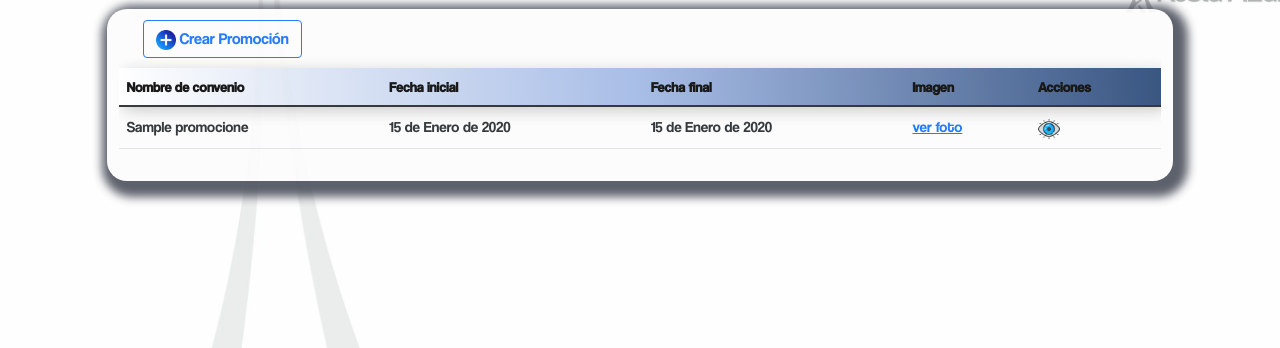
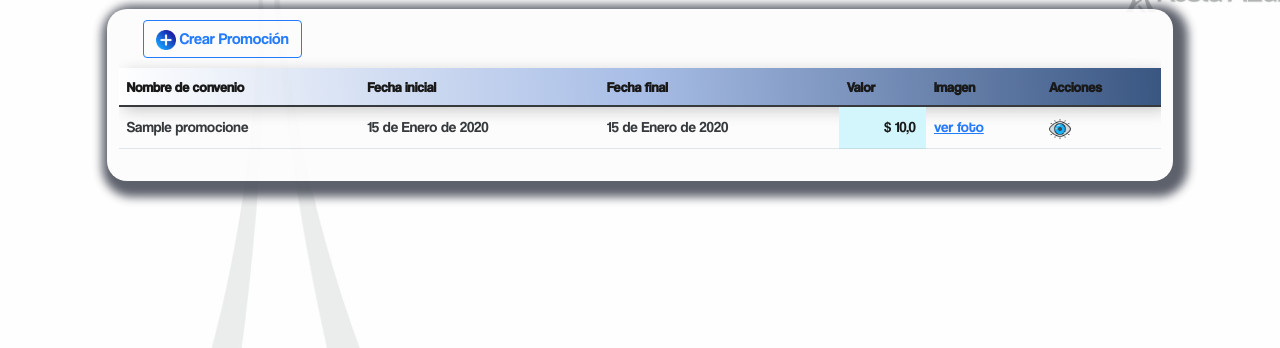
Before and after one commit to danielvillamorales/intranet, a Django app: page /ver_promociones/ in a window 1280 px wide. Shown: the part 84-432 px from the top of the page. Run offline with Django 4.2, Linux system fonts and the light colour scheme; tables that the repository leaves empty hold one stand-in row (values such as "Sample post"); grey boxes marked "Sample" are stand-in pictures; some libraries are stand-ins or nearby versions.

Commit message:
cambios en promociones se agrego campo valor e importacion de humanize

```diff
--- a/intranet/directorio/models.py
+++ b/intranet/directorio/models.py
@@ -75,6 +75,7 @@ class Promociones(models.Model):
     fecha_final = models.DateField()
     descripcion = models.TextField(max_length=10000)
     banner = models.ImageField(upload_to='imagenes/')
+    valor = models.FloatField(default=0)
 
 
     def __str__(self):
--- a/intranet/directorio/templates/ver_promociones.html
+++ b/intranet/directorio/templates/ver_promociones.html
@@ -1,6 +1,7 @@
 {% extends "layout.html" %}
 {% load static %}
 {% block content %}
+{% load humanize %}
 <div class="col-xxl-1 col-xl-1 col-lg-1 col-md-1 col-sm-12 col-xs-12 col-12">
 </div>
 <div class="col-xxl-10 col-xl-10 col-lg-10 col-md-10 col-sm-12 col-xs-12 col-12" id="contenido_directorio" >
@@ -14,6 +15,7 @@
                     <th class=" btn-dark">Nombre de convenio</th>
                     <th class=" btn-dark">Fecha inicial</th>
                     <th class=" btn-dark">Fecha final</th>
+                    <th class=" btn-dark">Valor</th>
                     <th class=" btn-dark">Imagen</th>
                     <th class=" btn-dark">Acciones</th>
                 </tr>
@@ -24,6 +26,21 @@
                     <td>{{p.nombre}}</td>
                     <td>{{p.fecha_inicial}}</td>
                     <td>{{p.fecha_final}}</td>
+                    {% if p.valor <= 0 %}
+                    <td>
+                        <form method="post">
+                            {% csrf_token %}
+                            <div class="input-group mb-3">
+                                <span class="input-group-text">$</span>
+                                <input type="hidden" name="idform" value="{{p.id}}">
+                                <input type="number" class="form-control form-control-sm" name="valor">
+                                <button class="btn btn-sm  btn-outline-primary" type="submit">Guardar</button>
+                              </div>
+                        </form>
+                    </td>
+                    {% else %}
+                    <td class="table-info" style="text-align: right; padding-right: 10px;">$ {{p.valor | intcomma}}</td>
+                    {% endif %}
                     <td>
                         <a onclick="mostrar_foto({{ p.id }})" href="#">ver foto</a>
                         <img src="{{ p.banner.url }}" alt="imagen_banner" id="imgpromo_{{p.id}}" style="display: none; height:150px;">
--- a/intranet/directorio/views.py
+++ b/intranet/directorio/views.py
@@ -90,6 +90,13 @@ def guardar_promocion(request):
 
 
 def ver_promociones(request):
+    if request.method == 'POST':
+        id = request.POST.get('idform')
+        valor = request.POST.get('valor')
+        promocion = get_object_or_404(Promociones, pk=id)
+        promocion.valor = valor
+        print(str(promocion.valor)+ '#######################################################################################################################')
+        promocion.save()
     promociones = Promociones.objects.order_by('-fecha_inicial')
     return render(request,'ver_promociones.html',{'promociones': promociones})
 
--- a/intranet/intranet/settings.py
+++ b/intranet/intranet/settings.py
@@ -37,6 +37,7 @@ INSTALLED_APPS = [
     'django.contrib.sessions',
     'django.contrib.messages',
     'django.contrib.staticfiles',
+    'django.contrib.humanize',
     'permisos',
     'directorio',
 ]
```
Also changed, not shown: intranet/directorio/migrations/0009_promociones_valor.py (added).
